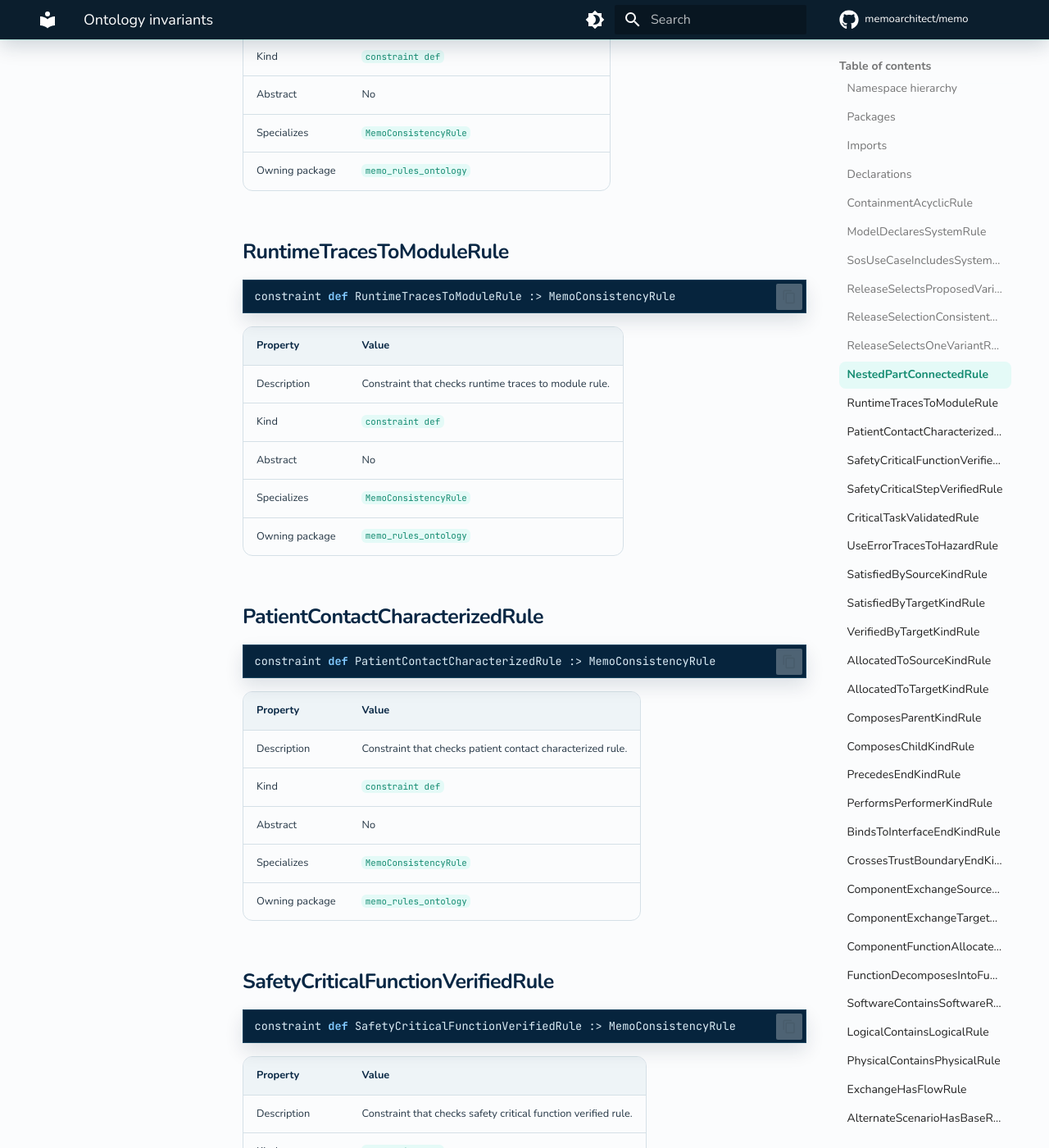
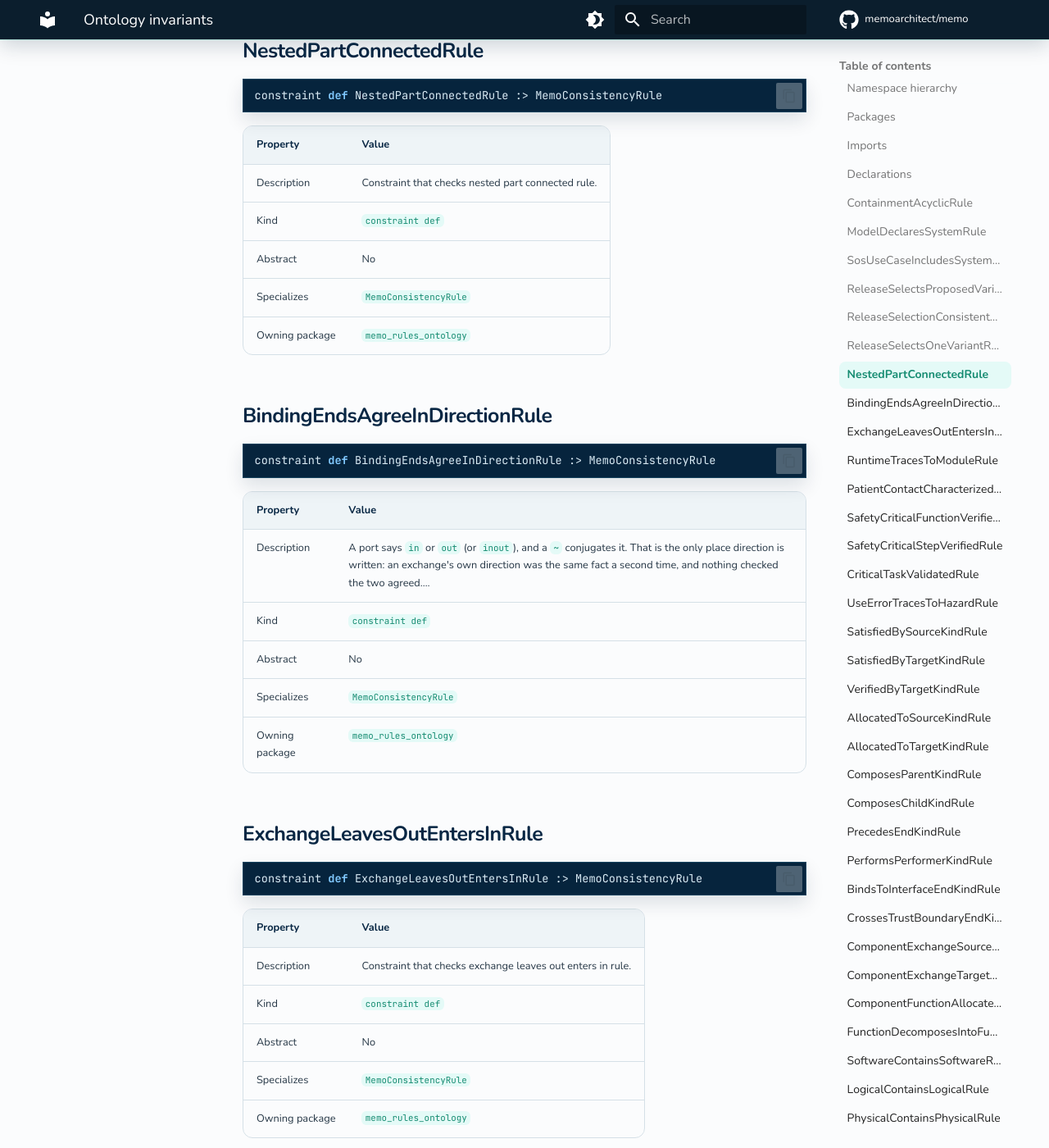
Before and after one commit to memoarchitect/memo, an MkDocs documentation site: the page built from docs/sysml-api/rules/ontology/ontology_invariants.md, in a window 1280 px wide and 1400 px high, scrolled down 7586 px. Shown: the whole window at 82% size. Built offline with MkDocs 1.6.1 and Material for MkDocs 9.7.7, drawn with Linux system fonts in a browser that asks for light colours; comment, search, counter and statistics services are not loaded; some of the changed text lies outside the part shown.

Commit message:
ontology: an exchange has no direction of its own; AR-EXCH-001 and AR-EXCH-002 hold it to its ports
ComponentExchange.direction and the 15 ad hoc binding directions in gpca-pump are gone: the ports say
in, out or inout. No example contradicts its ports.

Co-Authored-By: Claude Sonnet 5.5 <noreply@anthropic.com>

````diff
--- a/docs/sysml-api/rules/ontology/ontology_invariants.md
+++ b/docs/sysml-api/rules/ontology/ontology_invariants.md
@@ -43,6 +43,8 @@
 | [`ReleaseSelectionConsistentRule`](#releaseselectionconsistentrule) | `constraint def` | Constraint that checks release selection consistent rule. | `MemoConsistencyRule` |
 | [`ReleaseSelectsOneVariantRule`](#releaseselectsonevariantrule) | `constraint def` | Every variation point of the item a record is a release of is resolved to ONE variant, and no variation point anywhere has two. Two halves, one rule: at most one -- any record, any status: a record that selects the features of two variants of one point describes no product.… | `MemoConsistencyRule` |
 | [`NestedPartConnectedRule`](#nestedpartconnectedrule) | `constraint def` | Constraint that checks nested part connected rule. | `MemoConsistencyRule` |
+| [`BindingEndsAgreeInDirectionRule`](#bindingendsagreeindirectionrule) | `constraint def` | A port says `in` or `out` (or `inout`), and a `~` conjugates it. That is the only place direction is written: an exchange's own direction was the same fact a second time, and nothing checked the two agreed.… | `MemoConsistencyRule` |
+| [`ExchangeLeavesOutEntersInRule`](#exchangeleavesoutentersinrule) | `constraint def` | Constraint that checks exchange leaves out enters in rule. | `MemoConsistencyRule` |
 | [`RuntimeTracesToModuleRule`](#runtimetracestomodulerule) | `constraint def` | Constraint that checks runtime traces to module rule. | `MemoConsistencyRule` |
 | [`PatientContactCharacterizedRule`](#patientcontactcharacterizedrule) | `constraint def` | Constraint that checks patient contact characterized rule. | `MemoConsistencyRule` |
 | [`SafetyCriticalFunctionVerifiedRule`](#safetycriticalfunctionverifiedrule) | `constraint def` | Constraint that checks safety critical function verified rule. | `MemoConsistencyRule` |
@@ -172,6 +174,36 @@ constraint def NestedPartConnectedRule :> MemoConsistencyRule
 | Property | Value |
 | --- | --- |
 | Description | Constraint that checks nested part connected rule. |
+| Kind | `constraint def` |
+| Abstract | No |
+| Specializes | `MemoConsistencyRule` |
+| Owning package | `memo_rules_ontology` |
+
+
+## BindingEndsAgreeInDirectionRule
+
+```sysml
+constraint def BindingEndsAgreeInDirectionRule :> MemoConsistencyRule
+```
+
+| Property | Value |
+| --- | --- |
+| Description | A port says `in` or `out` (or `inout`), and a `~` conjugates it. That is the only place direction is written: an exchange's own direction was the same fact a second time, and nothing checked the two agreed.… |
+| Kind | `constraint def` |
+| Abstract | No |
+| Specializes | `MemoConsistencyRule` |
+| Owning package | `memo_rules_ontology` |
+
+
+## ExchangeLeavesOutEntersInRule
+
+```sysml
+constraint def ExchangeLeavesOutEntersInRule :> MemoConsistencyRule
+```
+
+| Property | Value |
+| --- | --- |
+| Description | Constraint that checks exchange leaves out enters in rule. |
 | Kind | `constraint def` |
 | Abstract | No |
 | Specializes | `MemoConsistencyRule` |
@@ -761,6 +793,39 @@ constraint def CausesEffectKindRule :> MemoConsistencyRule
             // represent that transitive containment query.
             constraint { true }
         }
+
+        // ─── Direction is written on the ports, and an exchange has to agree with them ──
+        //
+        // A port says `in` or `out` (or `inout`), and a `~` conjugates it. That is the only place direction is
+        // written: an exchange's own direction was the same fact a second time, and nothing checked the two
+        // agreed. These two rules check the exchange against its ports, so a contradiction cannot be written.
+        // Both judge only ends that are ports with a stated direction; a port that says none is not judged.
+        constraint def BindingEndsAgreeInDirectionRule :> MemoConsistencyRule {
+            @MemoIdentity { :>> providedId = "AR-EXCH-001"; }
+            attribute tailoring = RuleTailoringKind::invariant;
+            attribute domain = RuleDomainKind::modelling;
+            attribute obligation = RuleObligationKind::recommended;
+            attribute appliesTo = "MemoPort";
+            attribute evaluator = "architecture";
+            attribute severity = RuleSeverityKind::error;
+            attribute rationaleText = "A binding makes its two ports one connection point, so they have the direction between them: a boundary port bound to a port of a nested part passes the same direction through. A binding of an in port to an out port joins things that cannot be the same point.";
+            attribute predicateExpression = "bindEndsAgreeInDirection";
+            // The generic expression evaluator reads a port's attributes, not its stated direction and
+            // conjugation, so a function computes the predicate (as for AR-IBD-001).
+            constraint { true }
+        }
+        constraint def ExchangeLeavesOutEntersInRule :> MemoConsistencyRule {
+            @MemoIdentity { :>> providedId = "AR-EXCH-002"; }
+            attribute tailoring = RuleTailoringKind::invariant;
+            attribute domain = RuleDomainKind::modelling;
+            attribute obligation = RuleObligationKind::recommended;
+            attribute appliesTo = "MemoPort";
+            attribute evaluator = "architecture";
+            attribute severity = RuleSeverityKind::error;
+            attribute rationaleText = "An interface or a flow between two ports carries its content from the one to the other, so it leaves a port that sends (out or inout) and enters one that receives (in or inout). An exchange that leaves an in port or enters an out port contradicts the ports it joins.";
+            attribute predicateExpression = "exchangeLeavesOutEntersIn";
+            constraint { true }
+        }
         // ─── Deployment and realization ──────────────────────────────────────
 
         constraint def RuntimeTracesToModuleRule :> MemoConsistencyRule {
````
Also changed, not shown: docs/sysml-api/architecture/logical/interfaces/memo_interfaces.md (+6 -1 lines), docs/sysml-api/constraints.md (+2 -0 lines), docs/sysml-api/core/enumerations/memo_enumerations.md (+5 -4 lines), docs/sysml-api/hierarchy.md (+1 -1 lines), 7 other files.
